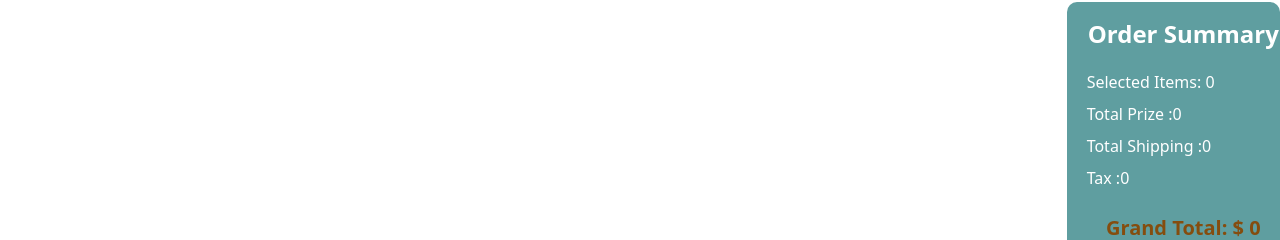
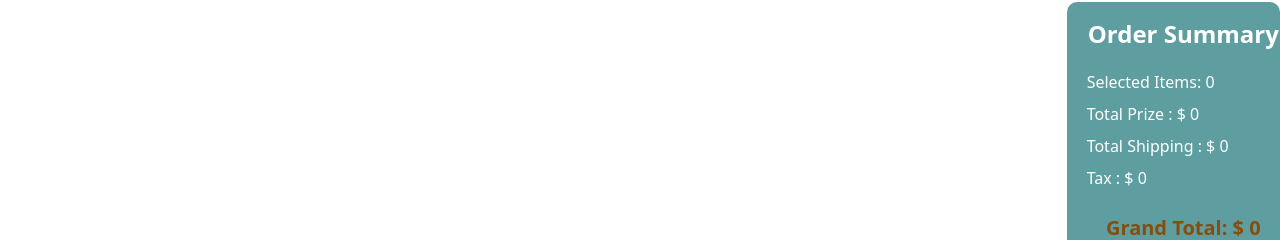
Before and after one commit to Emrandu/e-commerce, a React (Vite) app: page /orders in a window 1280 px wide. Shown: the part 111-351 px from the top of the page. Built offline with nearby package versions, Linux system fonts and the light colour scheme; no server answers; sample sign-in values are in the browser's storage.

Commit message:
$ sign added

```diff
--- a/src/components/Cart/Cart.jsx
+++ b/src/components/Cart/Cart.jsx
@@ -24,9 +24,9 @@ const Cart = ({cart,handleClearCart}) => {
             </div>
             <div className='text-white'>
               <h4 className='mb-2'>Selected Items: {totalQuantity }</h4>
-              <h4 className='mb-2'>Total Prize :{totalPrice}</h4>
-              <h4 className='mb-2'>Total Shipping :{totalShipping}</h4>
-              <h4 className='mb-2'>Tax :{tax} </h4>
+              <h4 className='mb-2'>Total Prize : $ {totalPrice}</h4>
+              <h4 className='mb-2'>Total Shipping : $  {totalShipping}</h4>
+              <h4 className='mb-2'>Tax : $ {tax} </h4>
 
             </div>
             <h1 className='text-yellow-800 font-bold mt-6 text-center text-xl'>Grand Total: $ {total}</h1>
```
